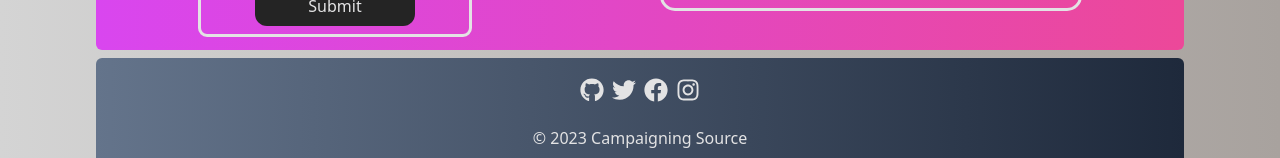
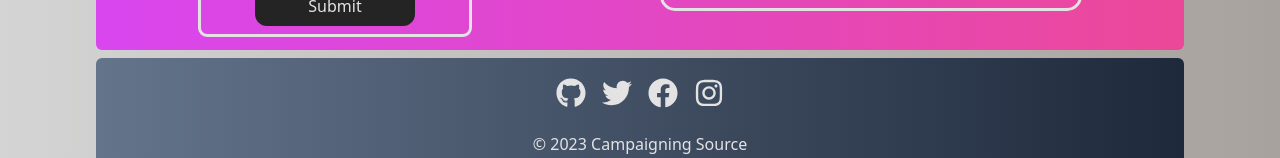
Before and after one commit to prnvtripathi/campaigning-source, a Next.js app: page / in a window 1280 px wide. Shown: the part 1528-1686 px from the top of the page. Built offline with nearby package versions, Linux system fonts and the light colour scheme.

Commit message:
footer update

```diff
--- a/components/Footer.jsx
+++ b/components/Footer.jsx
@@ -7,11 +7,11 @@ const Footer = () => {
 
     return (
         <footer className="bg-gradient-to-r from-slate-500 to-slate-800 text-center rounded-md flex flex-col justify-around items-center">
-            <div className="flex items-center text-2xl gap-2 mt-3 p-2">
-                <Link href="https://github.com/prnvtripathi/campaigning-source" className="transition-all ease-in-out duration-200 hover:text-gray-500"><FaGithub /></Link>
-                <Link href="/" className="transition-all ease-in-out duration-200 hover:text-blue-500"><FaTwitter /></Link>
-                <Link href="/" className="transition-all ease-in-out duration-200 hover:text-blue-500"><FaFacebook /></Link>
-                <Link href="/" className="transition-all ease-in-out duration-200 hover:text-purple-500"><FaInstagram /></Link>
+            <div className="flex items-center text-3xl gap-4 mt-3 p-2">
+                <Link href="https://github.com/prnvtripathi/campaigning-source" className="transition-all ease-in-out duration-200 hover:text-gray-500 hover:scale-125"><FaGithub /></Link>
+                <Link href="/" className="transition-all ease-in-out duration-200 hover:text-blue-500 hover:scale-125"><FaTwitter /></Link>
+                <Link href="/" className="transition-all ease-in-out duration-200 hover:text-blue-500 hover:scale-125"><FaFacebook /></Link>
+                <Link href="/" className="transition-all ease-in-out duration-200 hover:text-purple-500 hover:scale-125"><FaInstagram /></Link>
             </div>
             <p className="py-4">© {year} Campaigning Source</p>
         </footer>
```
